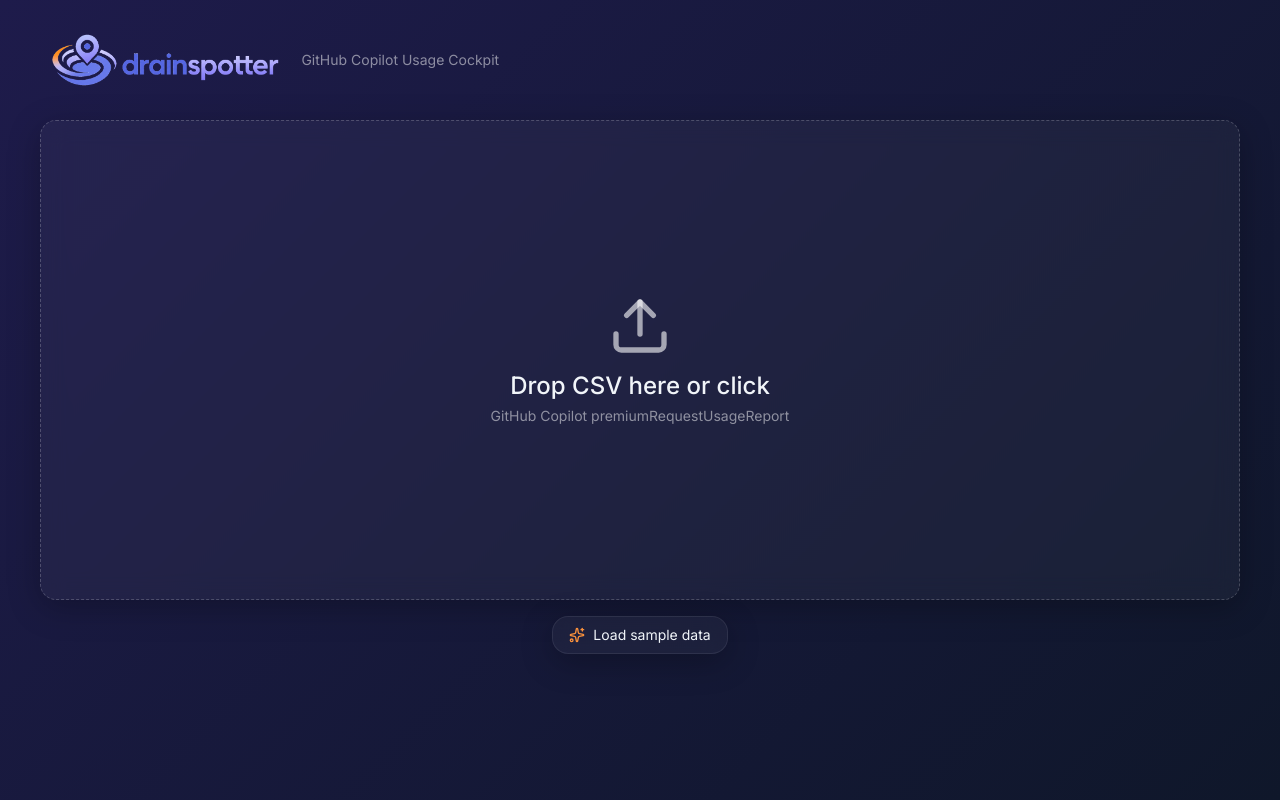
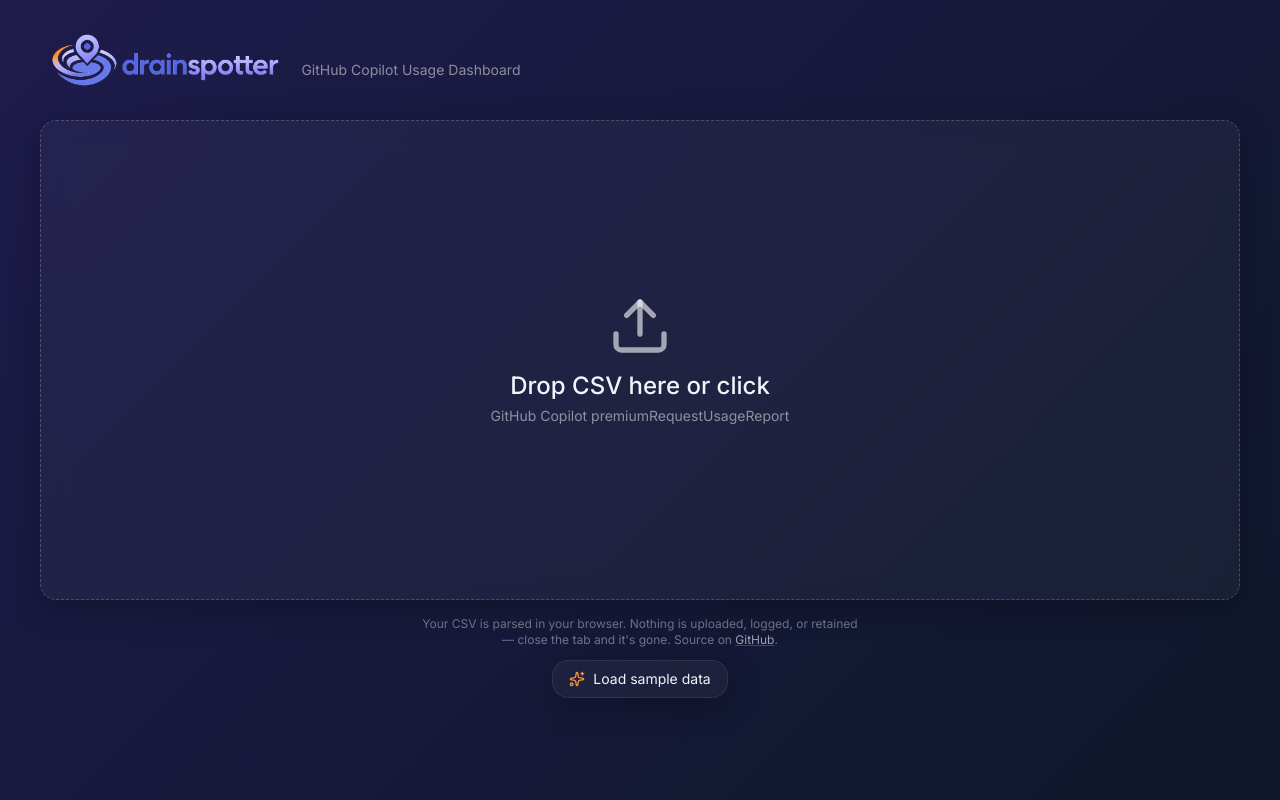
Before and after one commit to trick77/drainspotter, a React (Vite) app: page / in a window 1280 px wide. Built offline with nearby package versions, Linux system fonts and the light colour scheme; the HTML template or start-up script is replaced by a standard one.

Commit message:
ui: privacy note under DropZone — explicit no-upload/no-retention statement + source link

```diff
--- a/src/App.tsx
+++ b/src/App.tsx
@@ -74,8 +74,8 @@
             alt="drainspotter"
             className="h-10 md:h-14 w-auto"
           />
-          <p className="hidden sm:block text-sm text-white/50">
-            GitHub Copilot Usage Cockpit
+          <p className="hidden sm:block text-sm text-white/50 mt-3 md:mt-5">
+            GitHub Copilot Usage Dashboard
           </p>
         </div>
         {rows && (
@@ -94,7 +94,20 @@
       {!rows && (
         <div className="flex flex-col gap-4">
           <DropZone onFile={handleFile} hero />
-          <div className="flex justify-center">
+          <div className="flex flex-col items-center gap-3">
+            <p className="text-xs text-white/40 text-center max-w-md">
+              Your CSV is parsed in your browser. Nothing is uploaded, logged,
+              or retained — close the tab and it's gone. Source on{" "}
+              <a
+                href="https://github.com/trick77/drainspotter"
+                target="_blank"
+                rel="noopener noreferrer"
+                className="text-white/60 underline decoration-white/20 hover:text-white/80"
+              >
+                GitHub
+              </a>
+              .
+            </p>
             <DemoDataButton onLoad={handleFile} />
           </div>
         </div>
```
